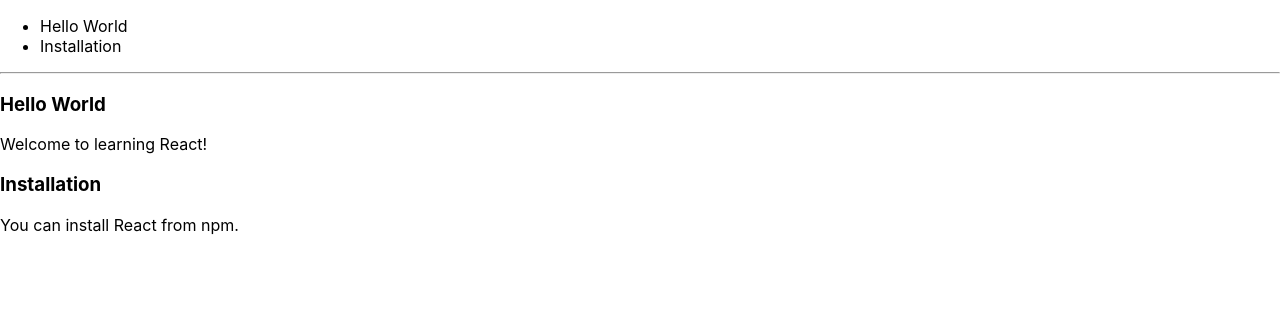
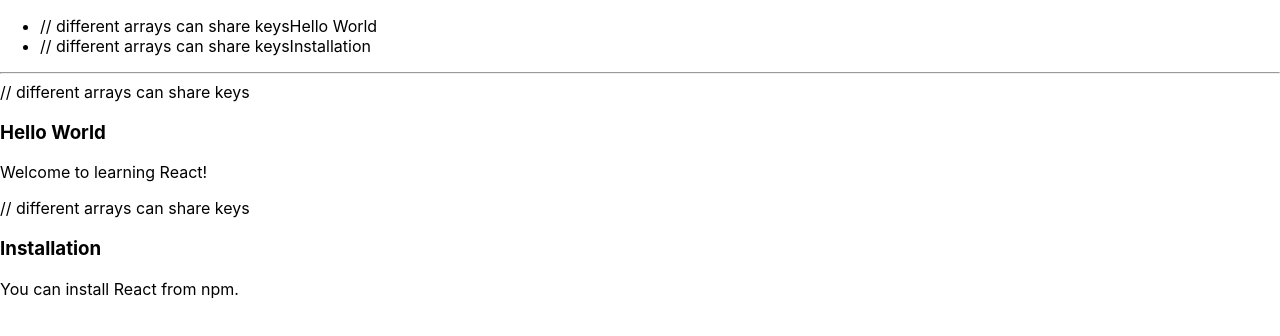
Before and after one commit to PabloBrianese/react_tutorial, a React (Create React App) app in the folder lists-and-keys/: page / in a window 1280 px wide. Shown: the top 336 px of the page. Built offline with nearby package versions, Linux system fonts and the light colour scheme.

Commit message:
different arrays can share keys

```diff
--- a/lists-and-keys/src/Blog.js
+++ b/lists-and-keys/src/Blog.js
@@ -4,14 +4,14 @@
   const sidebar = (
     <ul>
       {props.posts.map(post =>
-        <li key={post.id}>
+        <li key={post.id}>  // different arrays can share keys
           {post.title}
         </li>
       )}
     </ul>
   );
   const content = props.posts.map(post =>
-    <div key={post.id}>
+    <div key={post.id}>  // different arrays can share keys
       <h3>{post.title}</h3>
       <p>{post.content}</p>
     </div>
```
